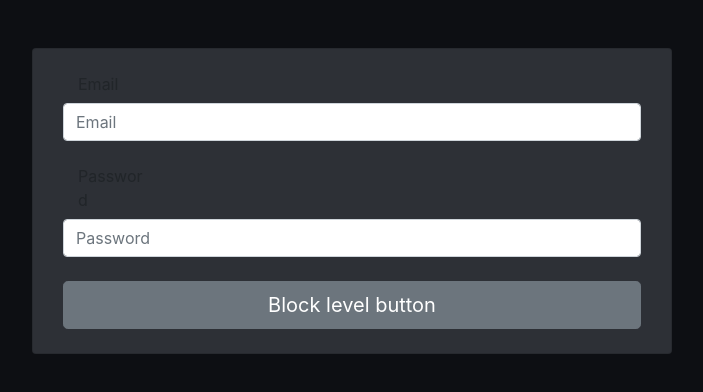
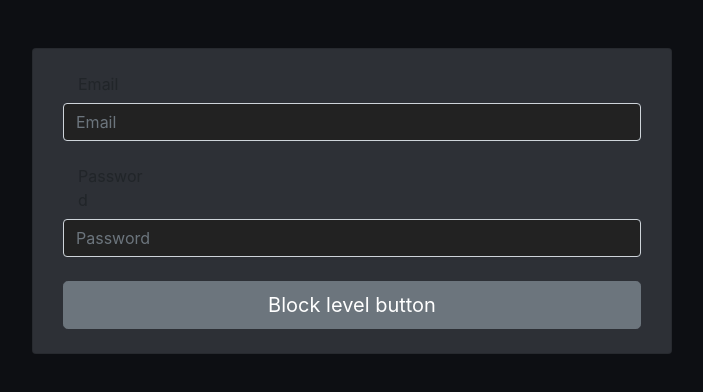
Before and after one commit to facumruiz/port-replit-and-git, a website: page views/registro.html in a window 1280 px wide. Shown: the whole page, without its empty margins (288-991 px from the left). Drawn offline with nearby package versions, Linux system fonts and the light colour scheme.

Commit message:
Actualizacion visual

```diff
--- a/views/registro.html
+++ b/views/registro.html
@@ -20,13 +20,13 @@
             <div class="form-group row mt-3" >
                 <div class="col">
                   <label for="inputEmail3" class="col-sm-2 col-form-label">Email</label>
-                    <input type="email" class="form-control" id="inputEmail3" placeholder="Email">
+                    <input type="email" class="form-control" id="inputPassword4" style= "background-color:#222222"placeholder="Email" required>
                 </div>
             </div>
             <div class="form-group row">
                 <div class="col">
-                  <label for="inputPassword3" class="col-sm-2 col-form-label">Password</label>
-                    <input type="password" class="form-control" id="inputPassword3" placeholder="Password">
+                  <label for="inputPassword3" class="col-sm-2 col-form-label" >Password</label>
+                    <input type="password" class="form-control" id="inputPassword4" style= "background-color:#222222"placeholder="Password" required>
                 </div>
             </div>
                   <div class="g-recaptcha" data-theme='dark' data-sitekey="6LdFCZogAAAAAJ1FyUFOOXmKn6JNEDfE7ie29NGH"></div>
```
Also changed, not shown: views/index.html (+1 -1 lines).
